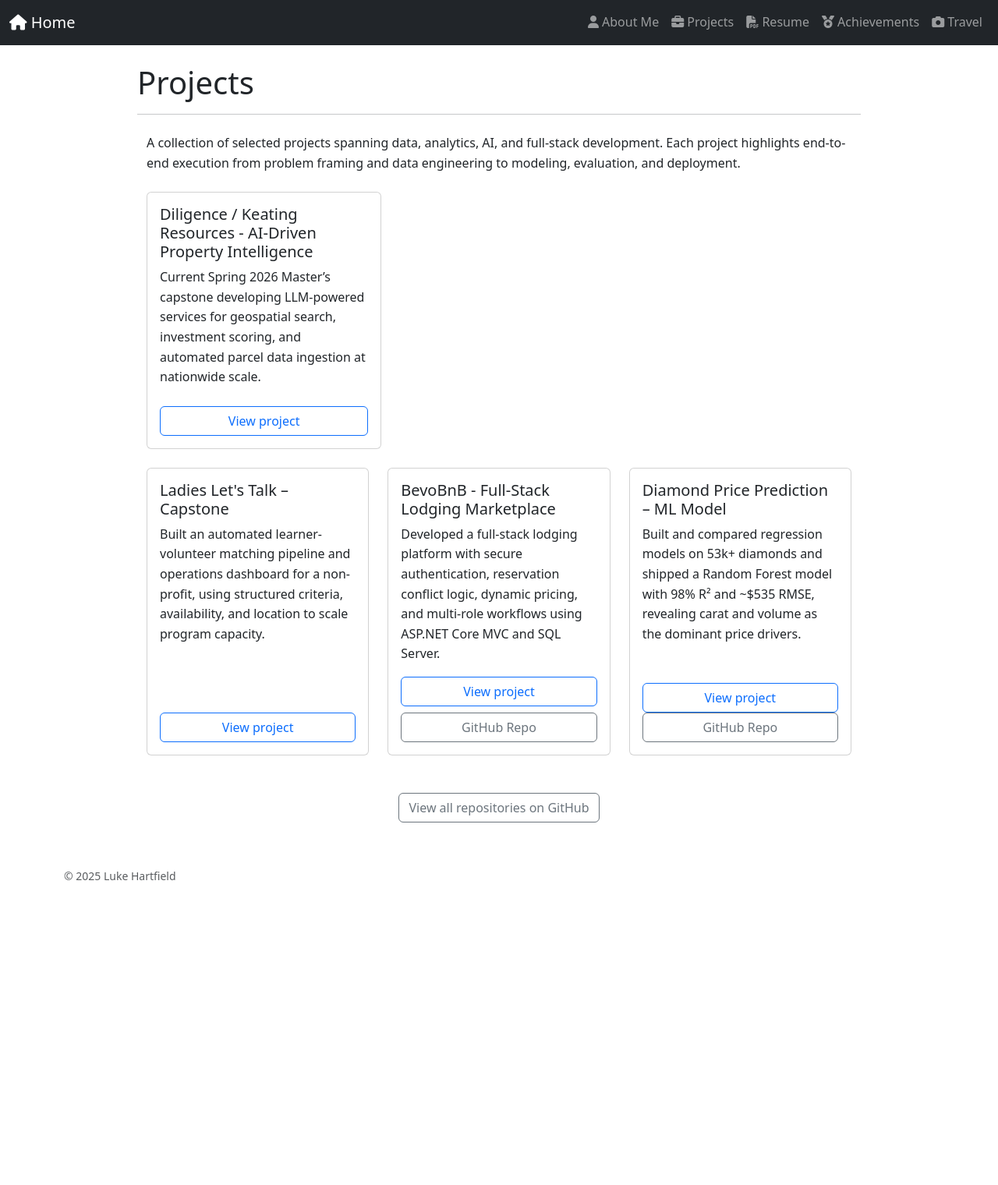
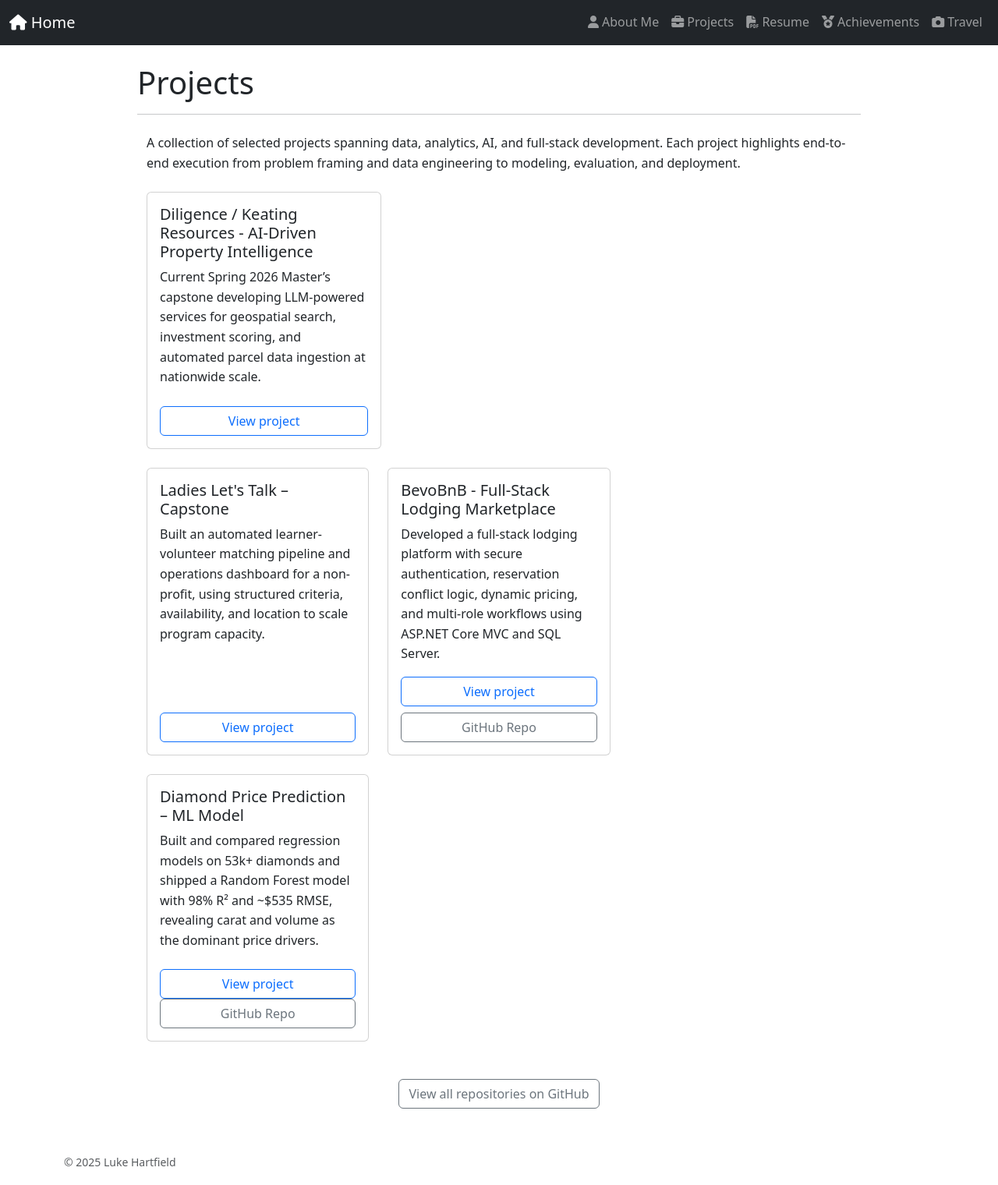
Before and after one commit to lukehartfield/lukehartfield.github.io, a Jekyll site: the page built from projects/index.md, in a window 1280 px wide. Shown: the whole page at 78% size. Built offline with Jekyll 4.4.1, drawn with Linux system fonts in a browser that asks for light colours; our own code applies the rules of GitHub Pages for plain Markdown files; before the commit the page ends 1153 px from its top, so only the background shows below that.

Commit message:
Update index.md

```diff
--- a/projects/index.md
+++ b/projects/index.md
@@ -63,6 +63,8 @@
   </div>
 </div>
 
+<div class="w-100 d-none d-lg-block"></div>
+
 <!-- Diamond Price Prediction -->
 <div class="col-md-6 col-lg-4 mb-4">
   <div class="card h-100">
```
